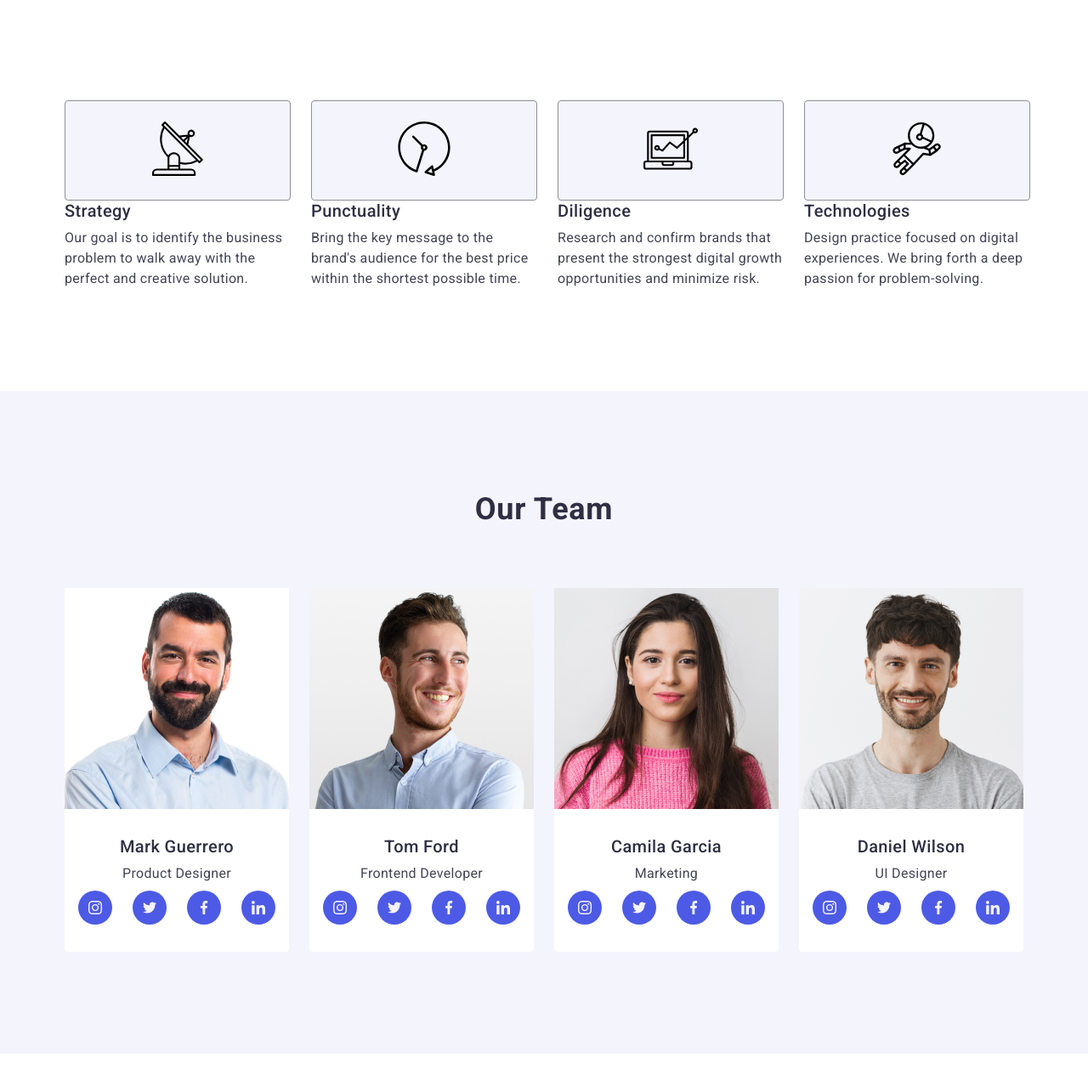
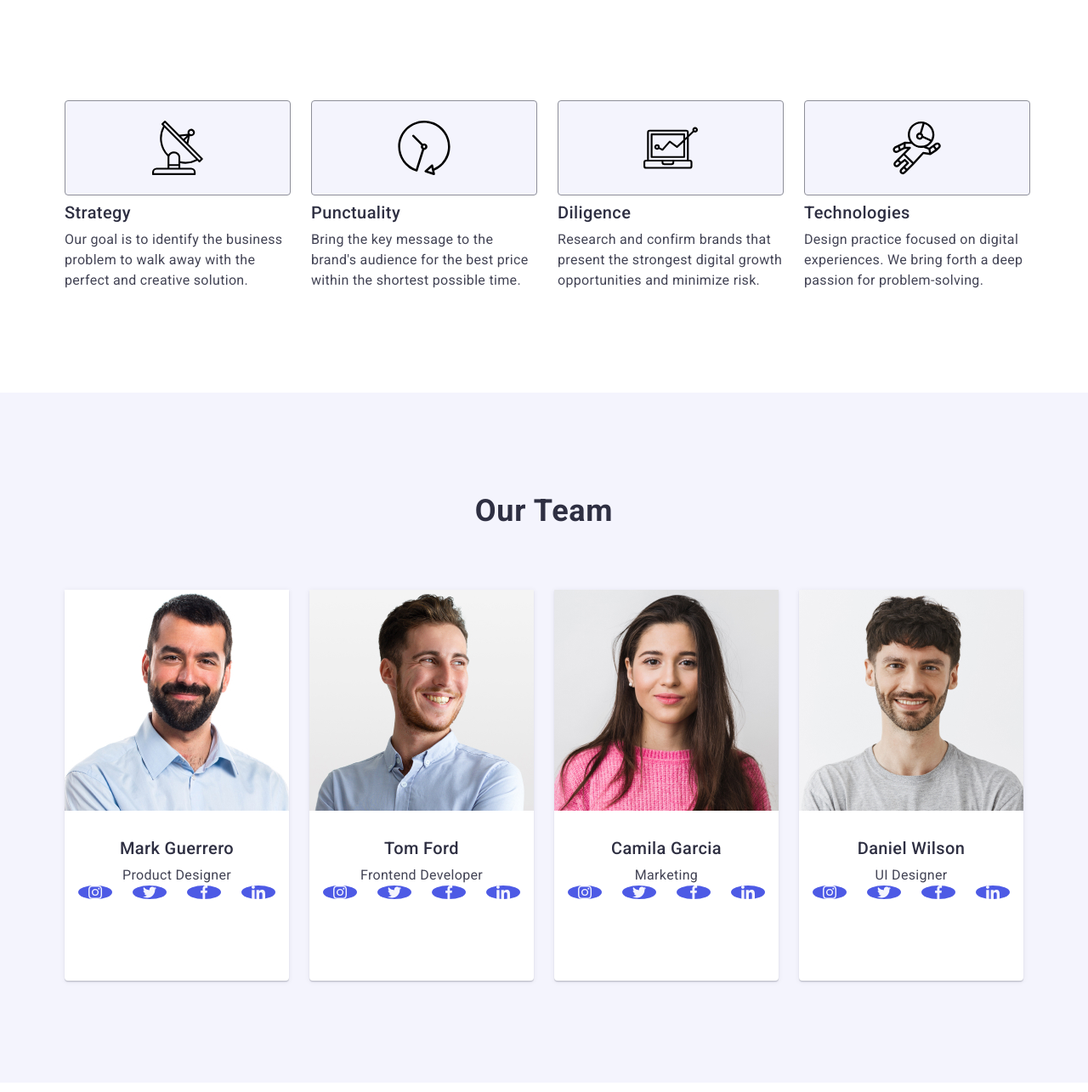
Before and after one commit to YevsieievYurii/goit-markup-hw-04, a plain HTML site: page index.html in a window 1280 px wide. Shown: the part 675-1960 px from the top of the page at 85% size. Drawn offline with nearby package versions, Linux system fonts and the light colour scheme.

Commit message:
start_4 HW4

```diff
--- a/css/styles.css
+++ b/css/styles.css
@@ -38,6 +38,7 @@ img {
 
 .header {
 border-bottom: 1px solid #E7E9FC;
+box-shadow: 0px 2px 1px rgba(46, 47, 66, 0.08), 0px 1px 1px rgba(46, 47, 66, 0.16), 0px 1px 6px rgba(46, 47, 66, 0.08);
 }
 
 .header-navigation {
@@ -111,6 +112,10 @@ margin-left: auto;
     gap: 40px;
 }
 
+.address-item {
+transition: color 250ms cubic-bezier(0.4, 0, 0.2, 1);
+}
+
 .address-link {
     color: #434455;
     font-size: 16px;
@@ -130,6 +135,7 @@ color: #404BBF;
 /* ======SECTION-HERO======== */
 
 .section-hero {
+    max-width: 1440px;
     background: #2e2f42;
     background-image: linear-gradient(rgba(46, 47, 66, 0.70),
     rgba(46, 47, 66, 0.70)),
@@ -169,6 +175,7 @@ margin: 0 auto 48px;
     cursor: pointer;
     border-radius: 4px;
     margin: 0 auto;
+    transition:  background-color 250ms cubic-bezier(0.4, 0, 0.2, 1);
 }
 
 .section-hero-button:hover {
@@ -218,7 +225,11 @@ text-transform: capitalize;
 }
 
 .item-icon {
-display: block;
+display: flex;
+align-items: center;
+justify-content: center;
+height: 112px;
+margin-bottom: 8px;
 padding: 24px 100px;
 background-color: #F4F4FD;
 border-radius: 4px;
@@ -272,13 +283,14 @@ margin-bottom: 72px;
 background-color: #FFFFFF;
 padding-bottom: 32px;
 border-radius: 0px 0px 4px 4px;
-flex-basis: calc((100% - 72px) / 4)
+flex-basis: calc((100% - 72px) / 4);
+box-shadow:  0px 1px 6px rgba(46, 47, 66, 0.08), 0px 1px 1px rgba(46, 47, 66, 0.16), 0px 2px 1px rgba(46, 47, 66, 0.08);
 }
 
 
 .text-container {
 display: flex-box;
-padding-top: 32px;
+padding: 32px 0;
 margin-bottom: 8px;
 }
 
@@ -314,8 +326,8 @@ margin-bottom: 8px;
 
 
 .icon-link {
-    width: 40px;
-    height: 40px;
+    width: 100%;
+    height: 100%;
     display: flex;
     align-items: center;
     justify-content: center;
@@ -324,12 +336,15 @@ margin-bottom: 8px;
 }
 
 .icon-link:hover {
-    background-color: #31D0AA;
+    background-color: #404bbf;
+}
+
+.icon-link:focus {
+background-color: #404bbf;
 }
 
 .icon-icon {
 fill: #F4F4FD;
-
 }
 
 
--- a/index.html
+++ b/index.html
@@ -97,8 +97,6 @@
                   <div class="text-container">
                     <h3 class="team-name">Mark Guerrero</h3>
                     <p class="team-text">Product Designer</p>
-                    </div>
-                    <div >
                     <ul class="icon-list">
                       <li class="icon-item">
                             <div class="team-soc-link">
@@ -144,8 +142,6 @@
                   <div class="text-container">
                     <h3 class="team-name">Tom Ford</h3>
                     <p class="team-text">Frontend Developer</p>
-                  </div>
-                  <div >
                     <ul class="icon-list">
                       <li class="icon-item">
                             <div class="team-soc-link">
@@ -191,8 +187,6 @@
                   <div class="text-container">
                     <h3 class="team-name">Camila Garcia</h3>
                     <p class="team-text">Marketing</p>
-                  </div>
-                  <div >
                     <ul class="icon-list">
                       <li class="icon-item">
                             <div class="team-soc-link">
@@ -238,8 +232,6 @@
                   <div class="text-container">
                     <h3 class="team-name">Daniel Wilson</h3>
                     <p class="team-text">UI Designer</p>
-                  </div>
-                  <div >
                     <ul class="icon-list">
                       <li class="icon-item">
                             <div class="team-soc-link">
```
Lines whose indentation alone changed are shown as unchanged.
